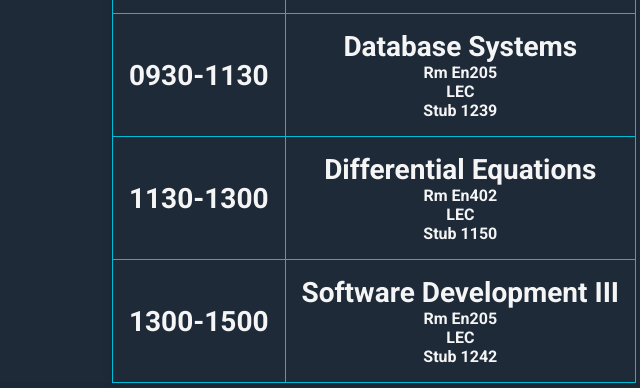
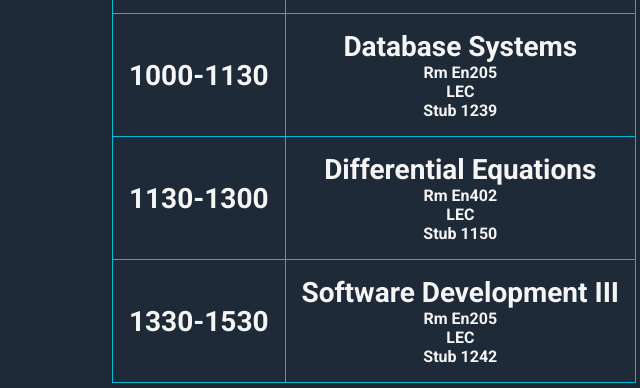
Before and after one commit to VinceAL-9/Class-Schedule-for-2025-2026, a plain HTML site: page schedules by day/friday.html in a window 1280 px wide. Shown: the part 550-938 px from the top of the page, 266-906 px from the left. Drawn offline with Linux system fonts and the light colour scheme.

Commit message:
Adjust friday schedule

```diff
--- a/schedules by day/friday.html
+++ b/schedules by day/friday.html
@@ -27,7 +27,7 @@
                 </thead>
                 <tbody>
                     <tr>
-                        <td><h3>0930-1130</h3></td>
+                        <td><h3>1000-1130</h3></td>
                         <td>
                             <h3>Database Systems</h3>
                             <h4>Rm En205</h4>
@@ -45,7 +45,7 @@
                         </td>
                     </tr>
                     <tr>
-                        <td><h3>1300-1500</h3></td>
+                        <td><h3>1330-1530</h3></td>
                         <td>
                             <h3>Software Development III</h3>
                             <h4>Rm En205</h4>
```
